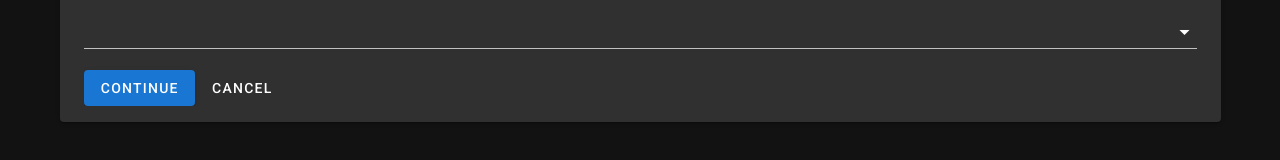
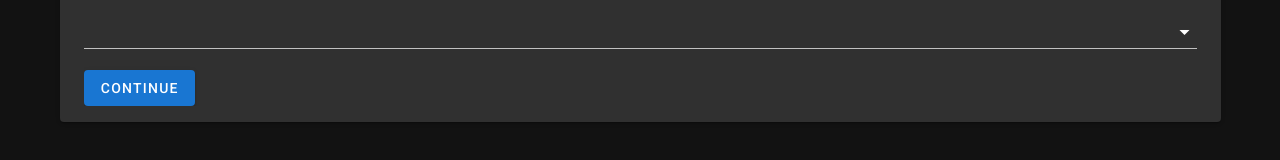
Before and after one commit to PilarCha/Delivery-Service, a Nuxt app: page /routes in a window 1280 px wide. Shown: the part 236-396 px from the top of the page. Built offline with nearby package versions, Linux system fonts and the light colour scheme.

Commit message:
setup back for the routes page

```diff
--- a/pages/routes/index.vue
+++ b/pages/routes/index.vue
@@ -40,9 +40,6 @@
               Continue
             </v-btn>
 
-            <v-btn text>
-              Cancel
-            </v-btn>
           </v-stepper-content>
 
           <v-stepper-content step="2">
@@ -59,8 +56,11 @@
               Continue
             </v-btn>
 
-            <v-btn text>
-              Cancel
+            <v-btn
+              color="warning"
+              @click="steps = 1"
+            >
+              Select Driver
             </v-btn>
           </v-stepper-content>
 
@@ -78,8 +78,11 @@
               Continue
             </v-btn>
 
-            <v-btn text>
-              Cancel
+            <v-btn
+              color="warning"
+              @click="steps = 2"
+            >
+              Select Orders
             </v-btn>
           </v-stepper-content>
         </v-stepper-items>
```
